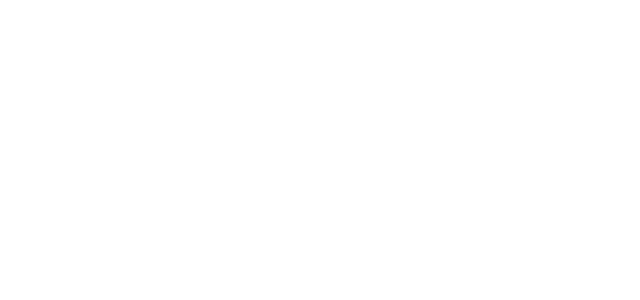
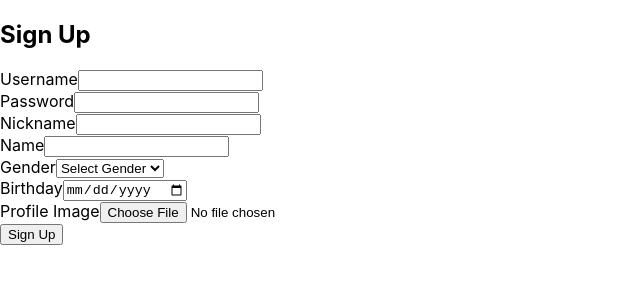
Before and after one commit to seat-reviews-finalpjt/seat-reviews, a React (Create React App) app: page /signup in a window 1280 px wide. Before the commit this address had no page. Shown: the top 300 px of the page, without its empty margins (0-640 px from the left). Built offline with nearby package versions, Linux system fonts and the light colour scheme.

Commit message:
feat: 회원가입 연결 완료

```diff
--- a/src/App.js
+++ b/src/App.js
@@ -1,5 +1,6 @@
 import React from 'react';
 import { BrowserRouter as Router, Route, Routes } from 'react-router-dom';
+import SignUp from './SignUp';
 import Login from './Login';
 import Home from './Home';
 import Logout from './Logout';
@@ -12,6 +13,7 @@
         <Router>
             <div>
                 <Routes>
+                    <Route path="/signup" element={<SignUp />} />
                     <Route path="/login" element={<Login />} />
                     <Route path="/logout" element={<Logout />} />
                     <Route path="/user/:username" element={<UserProfile />} />
--- /dev/null
+++ b/src/SignUp.js
@@ -0,0 +1,122 @@
+import React, { useState } from 'react';
+import axios from 'axios';
+import { useNavigate } from 'react-router-dom';
+
+function SignUp() {
+    const [username, setUsername] = useState('');
+    const [password, setPassword] = useState('');
+    const [nickname, setNickname] = useState('');
+    const [name, setName] = useState('');
+    const [gender, setGender] = useState('');
+    const [birthday, setBirthday] = useState('');
+    const [profileImage, setProfileImage] = useState(null);
+    const [message, setMessage] = useState('');
+    const navigate = useNavigate();
+
+    const handleSubmit = async (event) => {
+        event.preventDefault();
+        const formData = new FormData();
+        formData.append('username', username);
+        formData.append('password', password);
+        formData.append('nickname', nickname);
+        formData.append('name', name);
+        formData.append('gender', gender);
+        formData.append('birthday', birthday);
+        if (profileImage) {
+            formData.append('profile_image', profileImage);
+        }
+
+        try {
+            const response = await axios.post('http://localhost:8000/accounts/signup/', formData, {
+                headers: {
+                    'Content-Type': 'multipart/form-data',
+                },
+            });
+            setMessage('Sign up successful!');
+            setTimeout(() => {
+                navigate('/login');
+            }, 2000); // 2초 후에 로그인 페이지로 이동
+        } catch (error) {
+            setMessage('Sign up failed. Please check your details.');
+            console.error('Sign up failed', error);
+        }
+    };
+
+    const handleFileChange = (event) => {
+        setProfileImage(event.target.files[0]);
+    };
+
+    const messageStyle = {
+        color: message.includes('failed') ? 'red' : 'green',
+        fontWeight: 'bold',
+        margin: '10px 0',
+    };
+
+    return (
+        <div>
+            <h2>Sign Up</h2>
+            {message && <p style={messageStyle}>{message}</p>}
+            <form onSubmit={handleSubmit}>
+                <div>
+                    <label>Username</label>
+                    <input
+                        type="text"
+                        value={username}
+                        onChange={(e) => setUsername(e.target.value)}
+                    />
+                </div>
+                <div>
+                    <label>Password</label>
+                    <input
+                        type="password"
+                        value={password}
+                        onChange={(e) => setPassword(e.target.value)}
+                    />
+                </div>
+                <div>
+                    <label>Nickname</label>
+                    <input
+                        type="text"
+                        value={nickname}
+                        onChange={(e) => setNickname(e.target.value)}
+                    />
+                </div>
+                <div>
+                    <label>Name</label>
+                    <input
+                        type="text"
+                        value={name}
+                        onChange={(e) => setName(e.target.value)}
+                    />
+                </div>
+                <div>
+                    <label>Gender</label>
+                    <select value={gender} onChange={(e) => setGender(e.target.value)}>
+                        <option value="">Select Gender</option>
+                        <option value="남성">Male</option>
+                        <option value="여성">Female</option>
+                        <option value="또 다른 성">Other</option>
+                    </select>
+                </div>
+                <div>
+                    <label>Birthday</label>
+                    <input
+                        type="date"
+                        value={birthday}
+                        onChange={(e) => setBirthday(e.target.value)}
+                    />
+                </div>
+                <div>
+                    <label>Profile Image</label>
+                    <input
+                        type="file"
+                        onChange={handleFileChange}
+                    />
+                </div>
+                <button type="submit">Sign Up</button>
+            </form>
+        </div>
+    );
+}
+
+export default SignUp;
```
